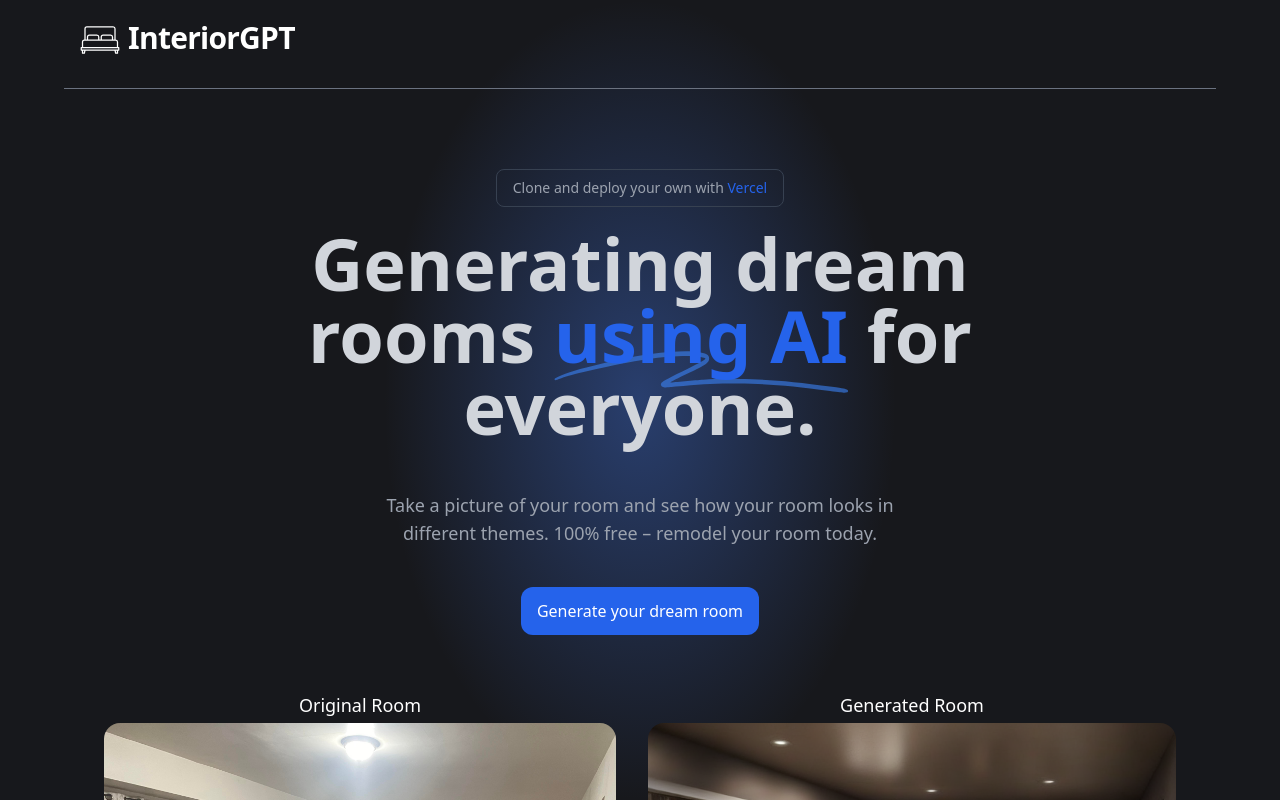
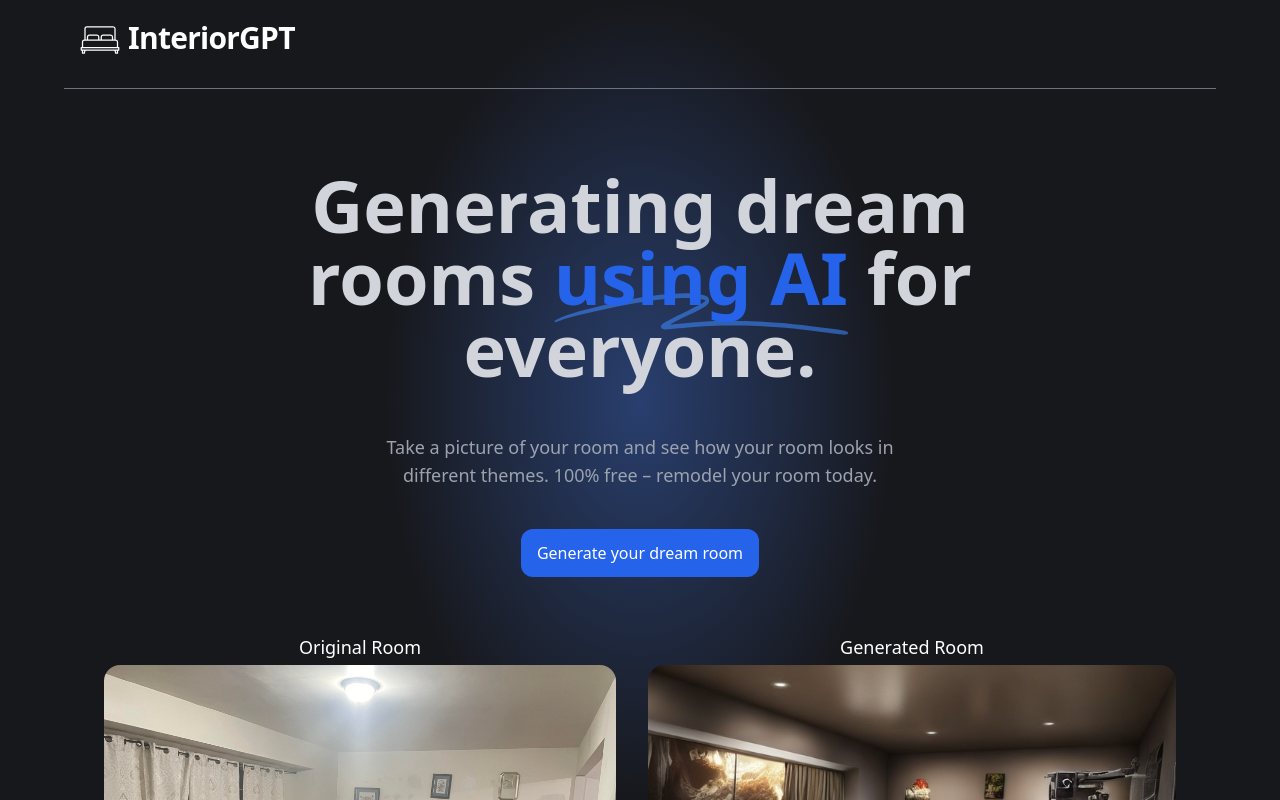
Before and after one commit to maci-kb24/InteriorGPT, a Next.js app: page / in a window 1280 px wide. Shown: the top 800 px of the page. Built offline with nearby package versions, Linux system fonts and the light colour scheme.

Commit message:
add bytescale api key

```diff
--- a/app/page.tsx
+++ b/app/page.tsx
@@ -9,15 +9,6 @@
     <div className="flex max-w-6xl mx-auto flex-col items-center justify-center py-2 min-h-screen">
       <Header />
       <main className="flex flex-1 w-full flex-col items-center justify-center text-center px-4 sm:mt-20 mt-20 background-gradient">
-        <a
-          href="https://vercel.fyi/roomGPT"
-          target="_blank"
-          rel="noreferrer"
-          className="border border-gray-700 rounded-lg py-2 px-4 text-gray-400 text-sm mb-5 transition duration-300 ease-in-out"
-        >
-          Clone and deploy your own with{" "}
-          <span className="text-blue-600">Vercel</span>
-        </a>
         <h1 className="mx-auto max-w-4xl font-display text-5xl font-bold tracking-normal text-gray-300 sm:text-7xl">
           Generating dream rooms{" "}
           <span className="relative whitespace-nowrap text-blue-600">
```
